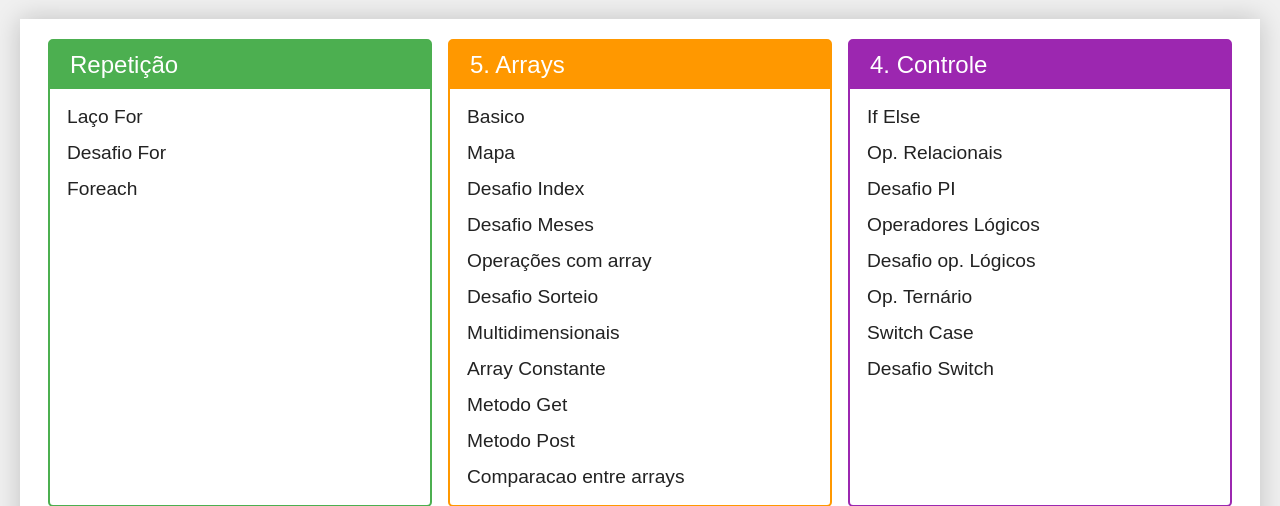
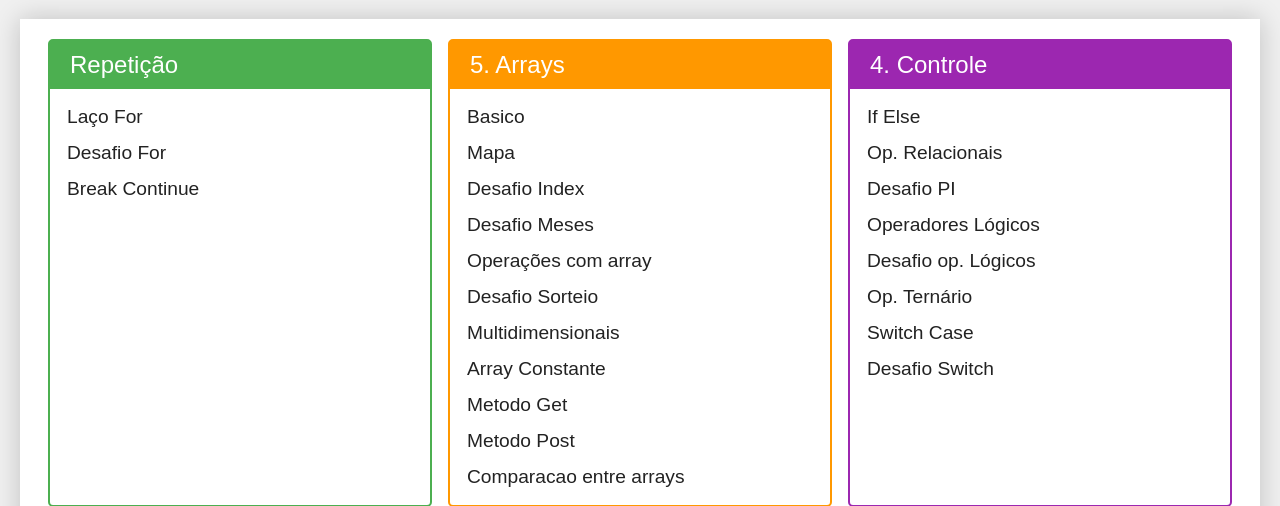
Before and after one commit to felipesms2/PHP-7-Completo---Curso-do-Desenvolvedor-Web-2021-Projetos, a PHP site: page / in a window 1280 px wide. Shown: the part 181-687 px from the top of the page. Run offline with PHP 8.4, Linux system fonts and the light colour scheme.

Commit message:
Section 107 - linking continue

```diff
--- a/index.php
+++ b/index.php
@@ -35,11 +35,10 @@
                             </a>
                         </li>
                         <li>
-                            <a href="exercicio.php?dir=loops&file=foreach">
-                                Foreach
+                            <a href="exercicio.php?dir=loops&file=break-continue">
+                                Break Continue
                             </a>
                         </li>
-                    </ul>
                 </div>
                 <div class="modulo laranja">
                     <h3>5. Arrays</h3>
```
